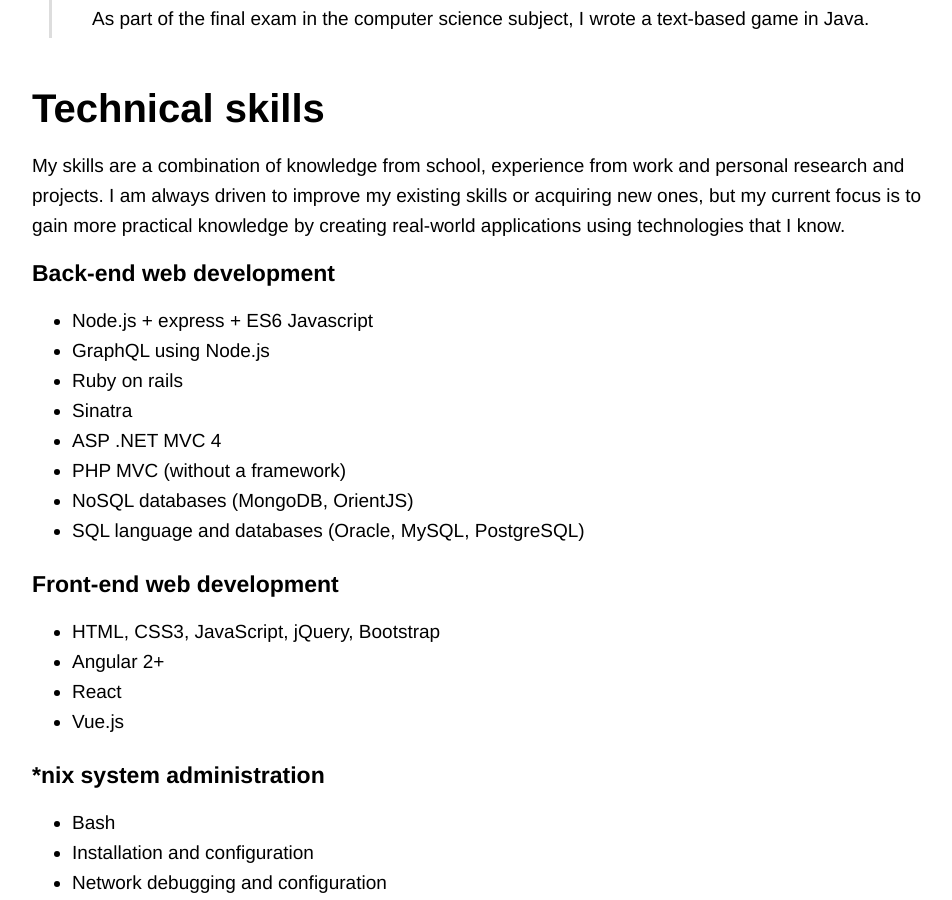
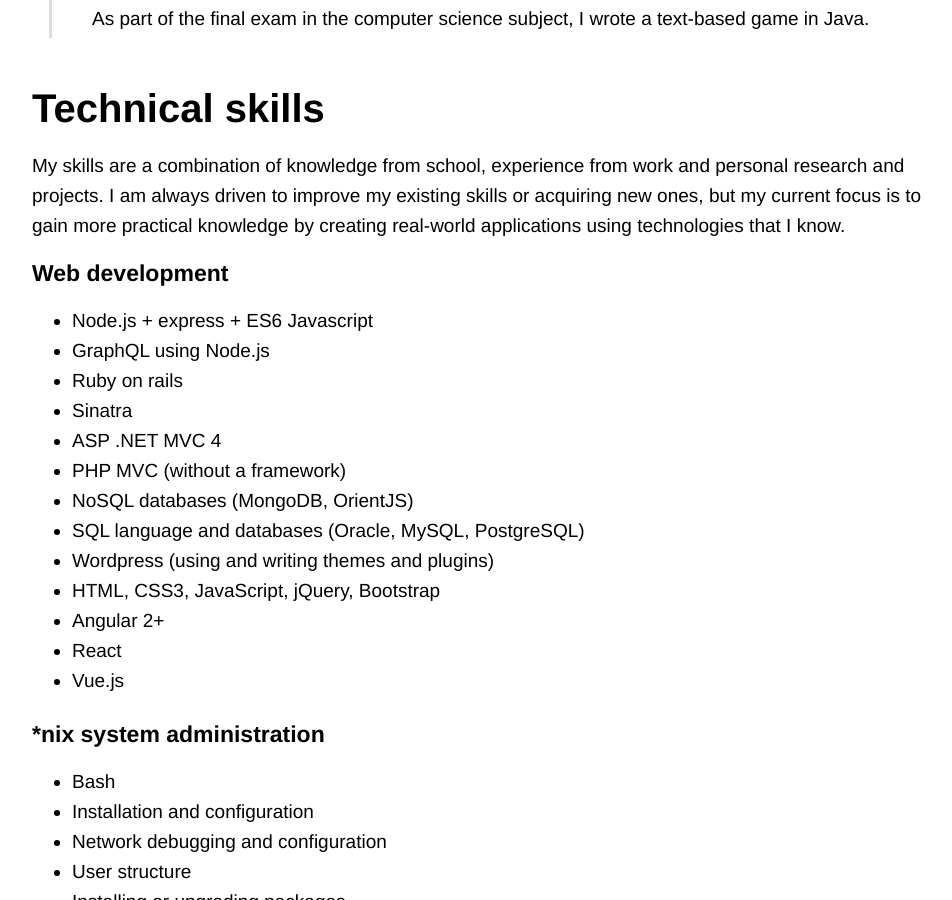
Before and after one commit to leonpahole/leonpahole-com, a Jekyll site: the page built from about.html, in a window 1280 px wide and 900 px high, scrolled down 2665 px. Shown: the whole window, without its empty margins (158-1110 px from the left). Built offline with Jekyll 4.4.1, drawn with Linux system fonts in a browser that asks for light colours; nearby versions of some CDN libraries.

```diff
--- a/about.html
+++ b/about.html
@@ -214,7 +214,7 @@
   </p>
 
   <div class="skill-container">
-    <h4 class="skill-heading">Back-end web development</h4>
+    <h4 class="skill-heading">Web development</h4>
 
     <ul>
       <li>Node.js + express + ES6 Javascript</li>
@@ -225,13 +225,7 @@
       <li>PHP MVC (without a framework)</li>
       <li>NoSQL databases (MongoDB, OrientJS)</li>
       <li>SQL language and databases (Oracle, MySQL, PostgreSQL)</li>
-    </ul>
-  </div>
-
-  <div class="skill-container">
-    <h4 class="skill-heading">Front-end web development</h4>
-
-    <ul>
+      <li>Wordpress (using and writing themes and plugins)</li>
       <li>HTML, CSS3, JavaScript, jQuery, Bootstrap</li>
       <li>Angular 2+</li>
       <li>React</li>
```
Also changed, not shown: .travis.yml.
